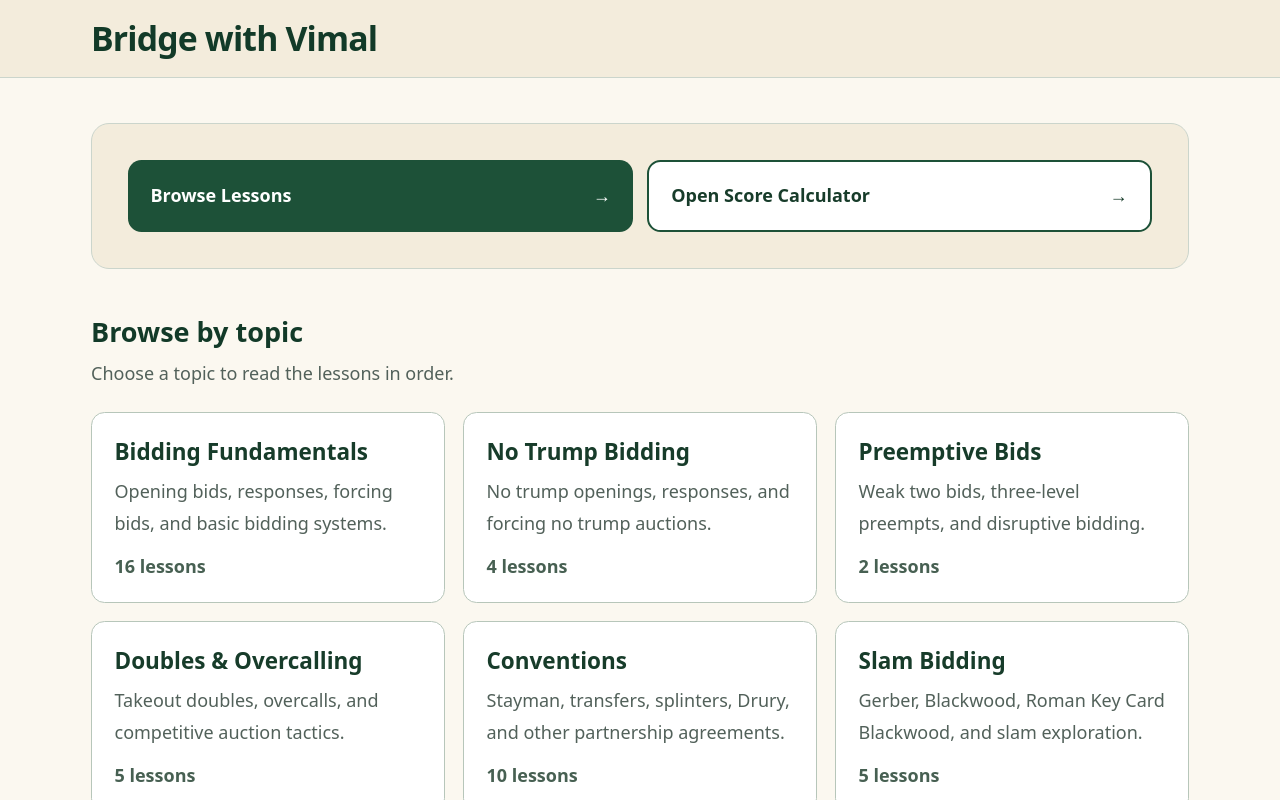
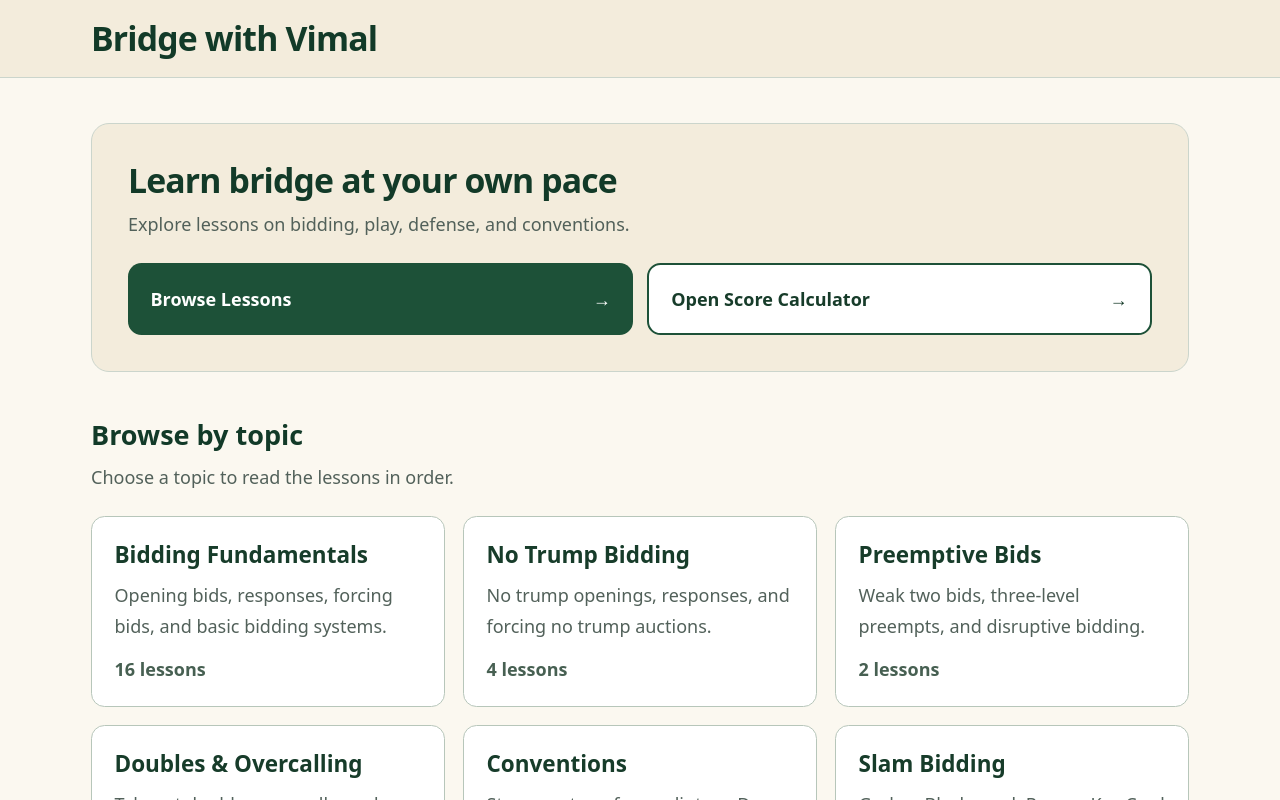
Before and after one commit to Sradvani1/bridge-lessons, a Next.js app: page / in a window 1280 px wide. Shown: the top 800 px of the page. Built offline with nearby package versions, Linux system fonts and the light colour scheme; no server answers.

Commit message:
Restore concise hero introduction

```diff
--- a/app/page.tsx
+++ b/app/page.tsx
@@ -10,8 +10,9 @@ export default function HomePage() {
   return (
     <div className="space-y-10">
       <section className="rounded-2xl border border-[#cbd5cc] bg-[#f3ecdc] p-6 sm:p-8">
-        <h1 className="sr-only">Bridge with Vimal</h1>
-        <div className="grid gap-3 sm:grid-cols-2">
+        <h1 className="text-2xl font-bold tracking-tight text-[#123a28] text-balance sm:text-3xl">Learn bridge at your own pace</h1>
+        <p className="mt-2 max-w-2xl leading-7 text-[#52615a]">Explore lessons on bidding, play, defense, and conventions.</p>
+        <div className="mt-5 grid gap-3 sm:grid-cols-2">
           <a href="#lesson-categories" className="flex min-h-16 items-center justify-between rounded-xl bg-[#1d5138] px-5 font-bold text-white no-underline hover:bg-[#123a28]">
             Browse Lessons <span aria-hidden="true">→</span>
           </a>
```
